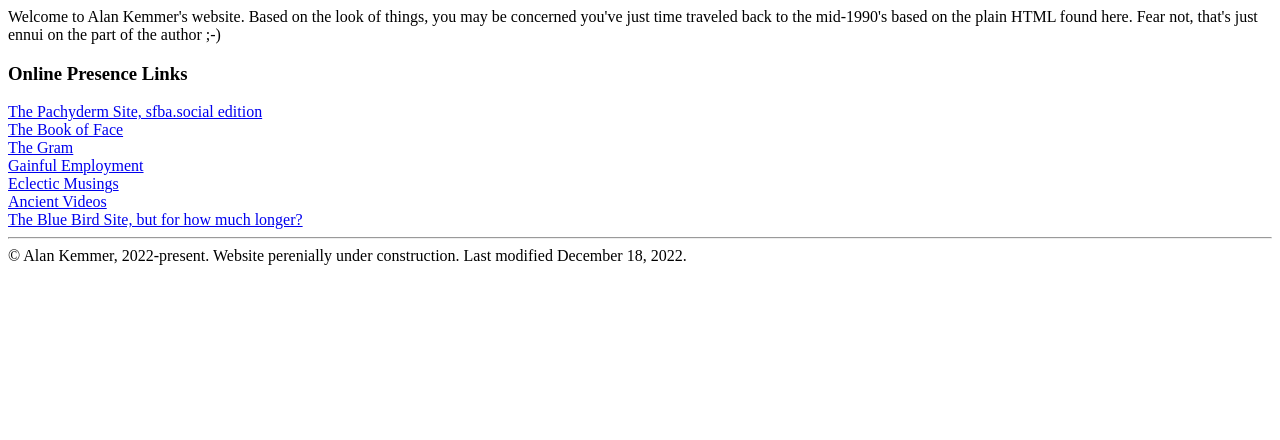
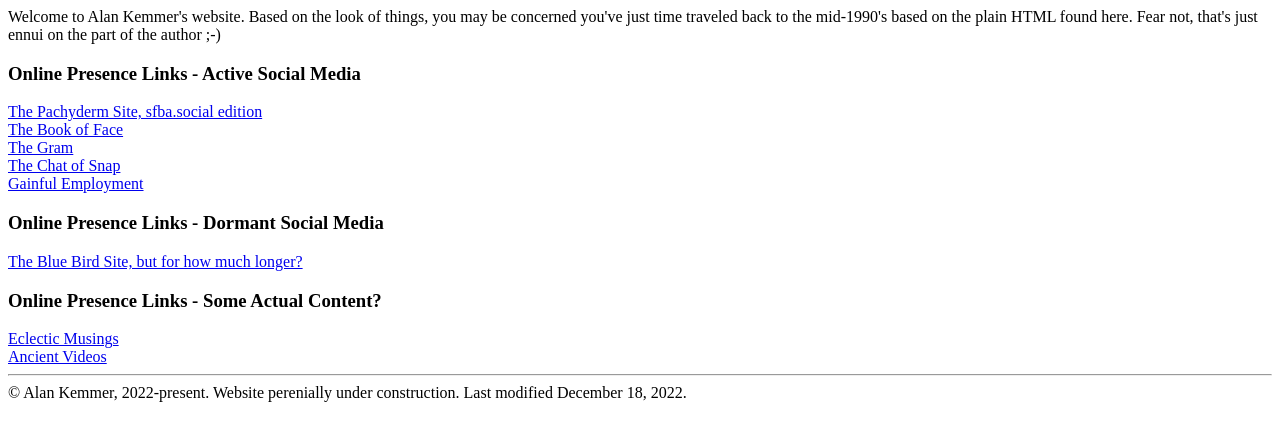
Before and after one commit to alankemmer/alankemmer.github.io, a plain HTML site: page index.html in a window 1280 px wide. Drawn offline with Linux system fonts and the light colour scheme.

Commit message:
Moar links and minor reorganization of same

```diff
--- a/index.html
+++ b/index.html
@@ -9,14 +9,19 @@ Welcome to Alan Kemmer's website.  Based on the look of things, you may be conce
 based on the plain HTML found here.  Fear not, that's just ennui on the part of the author ;-)
 </p>
 
-<h3>Online Presence Links</h3>
+<h3>Online Presence Links - Active Social Media</h3>
 <a rel="me" href="https://sfba.social/@bass_sax">The Pachyderm Site, sfba.social edition</a><br>
 <a href="https://www.facebook.com/alan.kemmer">The Book of Face</a><br>
 <a href="https://instagram.com/bass_sax">The Gram</a><br>
+<a href="https://www.snapchat.com/bass_sax">The Chat of Snap</a><br>
 <a href="https://www.linkedin.com/in/alankemmer">Gainful Employment</a><br>
+
+<h3>Online Presence Links - Dormant Social Media</h3>
+<a href="https://twitter.com/basssax">The Blue Bird Site, but for how much longer?</a><br>
+
+<h3>Online Presence Links - Some Actual Content?</h3>
 <a href="https://basssaxophone.blogspot.com/">Eclectic Musings</a><br>
 <a href="https://www.youtube.com/BassSax69">Ancient Videos</a><br>
-<a href="https://twitter.com/basssax">The Blue Bird Site, but for how much longer?</a><br>
 
 </body>
 
```
